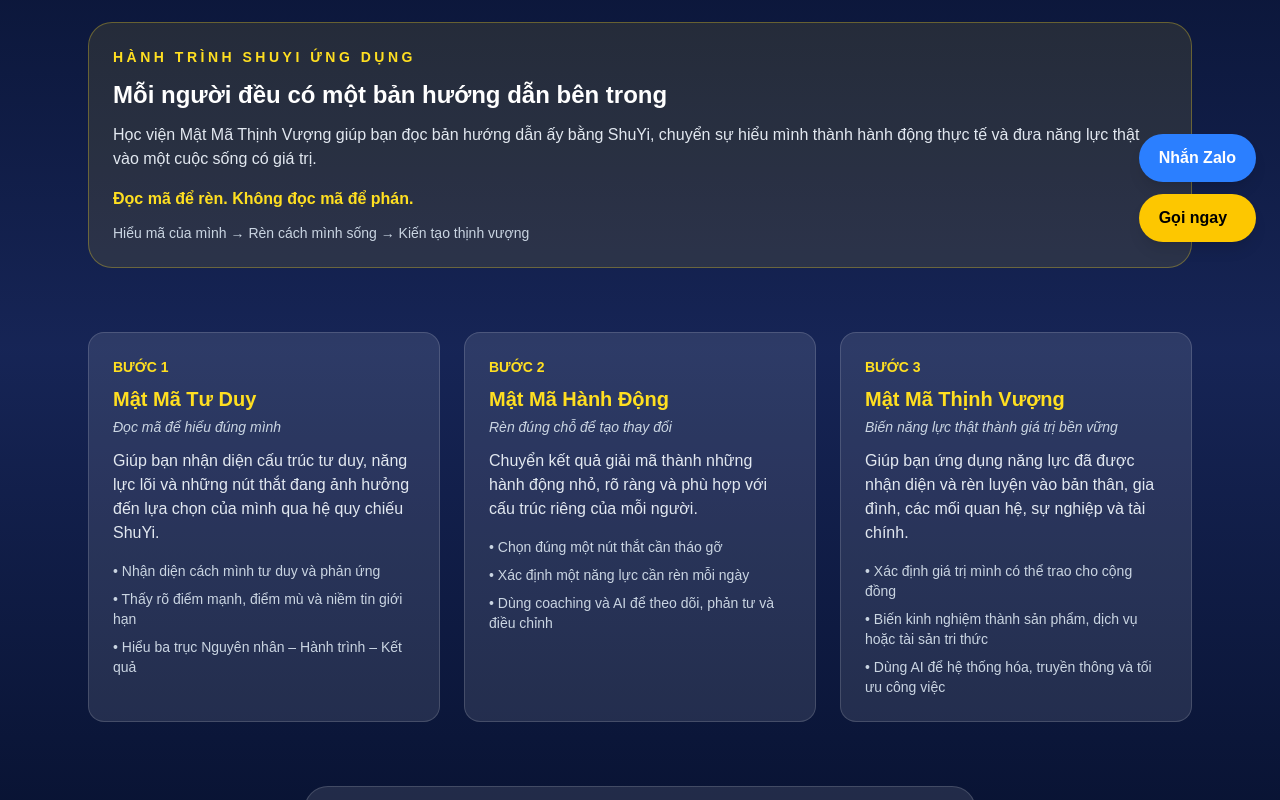
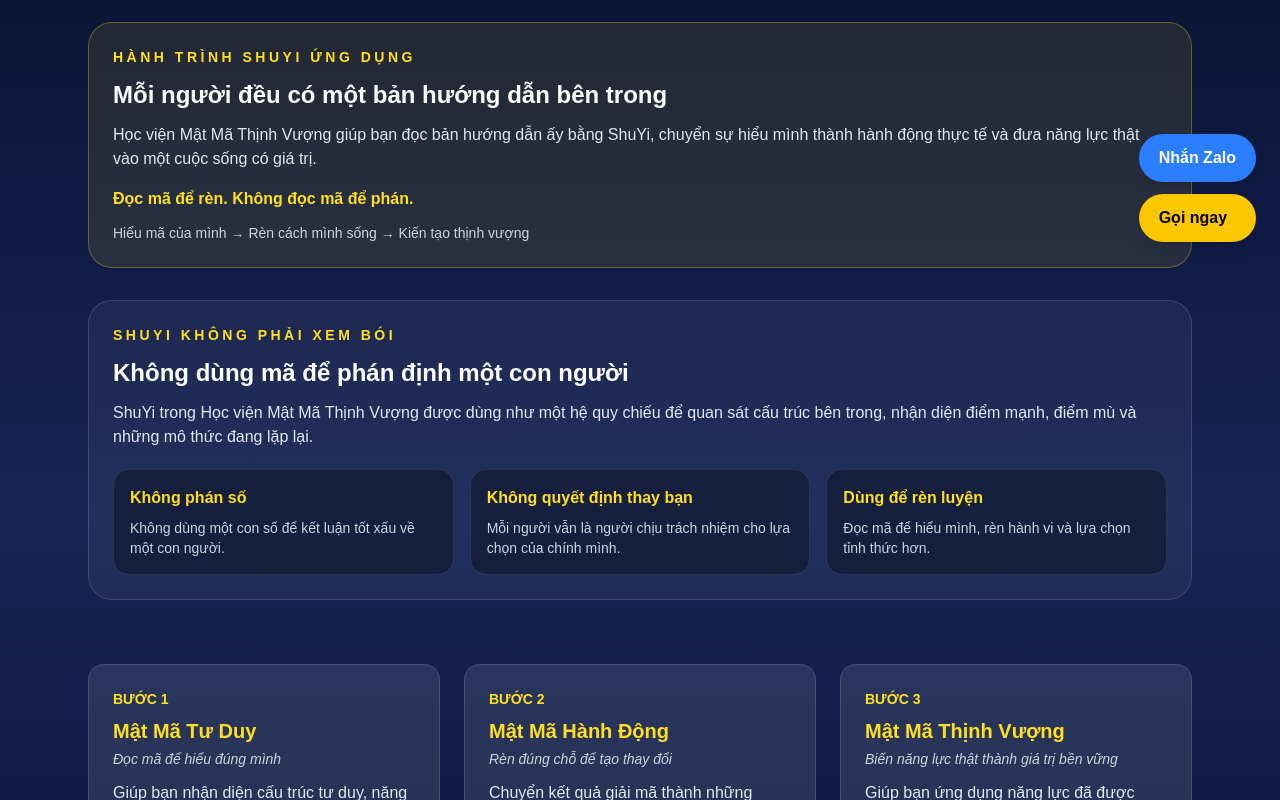
Before and after one commit to lanmatmathinhvuong-dot/mtmv, a Next.js app: page / in a window 1280 px wide. Shown: the part 534-1334 px from the top of the page. Built offline with nearby package versions, Linux system fonts and the light colour scheme; no server answers.

Commit message:
them phan shu yi khong phai xem boi

```diff
--- a/app/page.tsx
+++ b/app/page.tsx
@@ -84,6 +84,39 @@
   <p className="mt-3 text-sm text-slate-300">
     Hiểu mã của mình → Rèn cách mình sống → Kiến tạo thịnh vượng
   </p>
+</div>
+<div className="mt-8 rounded-3xl border border-white/15 bg-white/5 p-6 text-left">
+  <p className="text-sm font-bold uppercase tracking-[0.25em] text-yellow-300">
+    ShuYi không phải xem bói
+  </p>
+  <h2 className="mt-3 text-2xl font-bold text-white">
+    Không dùng mã để phán định một con người
+  </h2>
+  <p className="mt-3 text-slate-200">
+    ShuYi trong Học viện Mật Mã Thịnh Vượng được dùng như một hệ quy chiếu
+    để quan sát cấu trúc bên trong, nhận diện điểm mạnh, điểm mù và những
+    mô thức đang lặp lại.
+  </p>
+  <div className="mt-5 grid gap-4 md:grid-cols-3">
+    <div className="rounded-2xl border border-white/10 bg-slate-900/60 p-4">
+      <p className="font-bold text-yellow-300">Không phán số</p>
+      <p className="mt-2 text-sm text-slate-300">
+        Không dùng một con số để kết luận tốt xấu về một con người.
+      </p>
+    </div>
+    <div className="rounded-2xl border border-white/10 bg-slate-900/60 p-4">
+      <p className="font-bold text-yellow-300">Không quyết định thay bạn</p>
+      <p className="mt-2 text-sm text-slate-300">
+        Mỗi người vẫn là người chịu trách nhiệm cho lựa chọn của chính mình.
+      </p>
+    </div>
+    <div className="rounded-2xl border border-white/10 bg-slate-900/60 p-4">
+      <p className="font-bold text-yellow-300">Dùng để rèn luyện</p>
+      <p className="mt-2 text-sm text-slate-300">
+        Đọc mã để hiểu mình, rèn hành vi và lựa chọn tỉnh thức hơn.
+      </p>
+    </div>
+  </div>
 </div>
         <section
           id="chuong-trinh"
```
